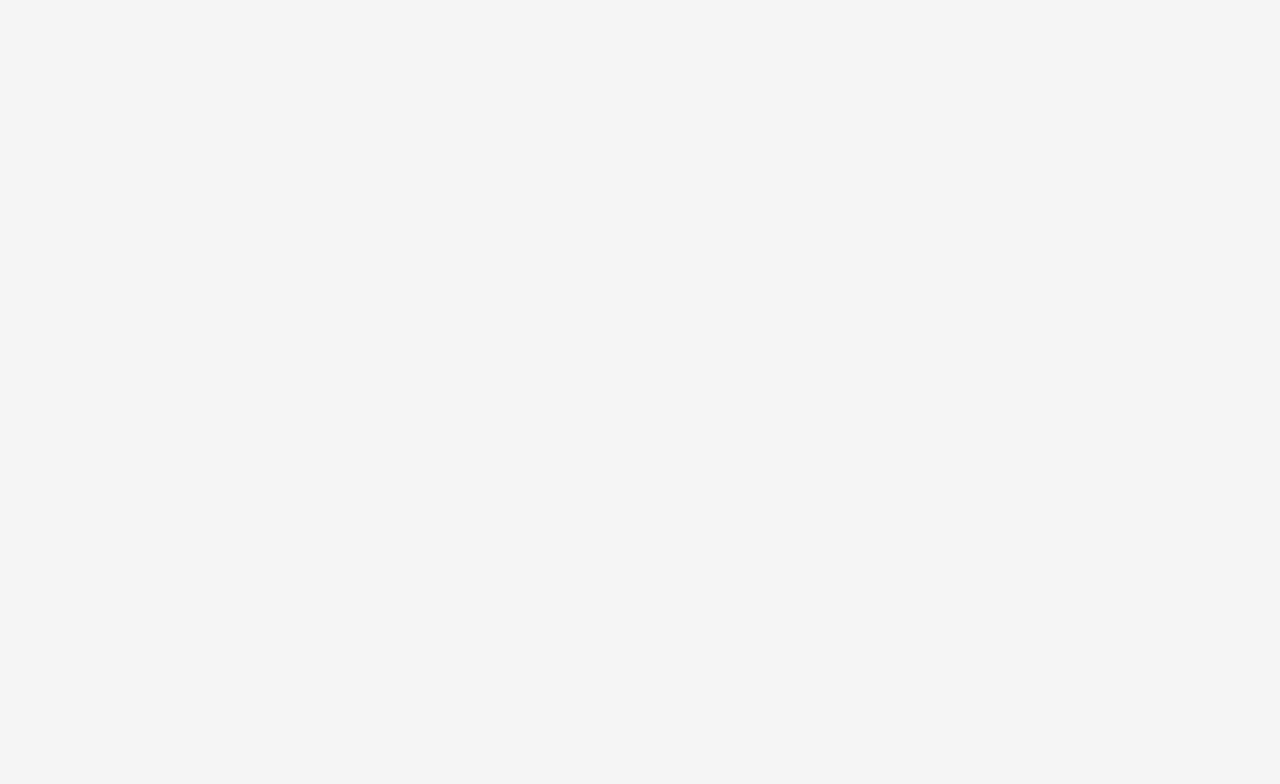
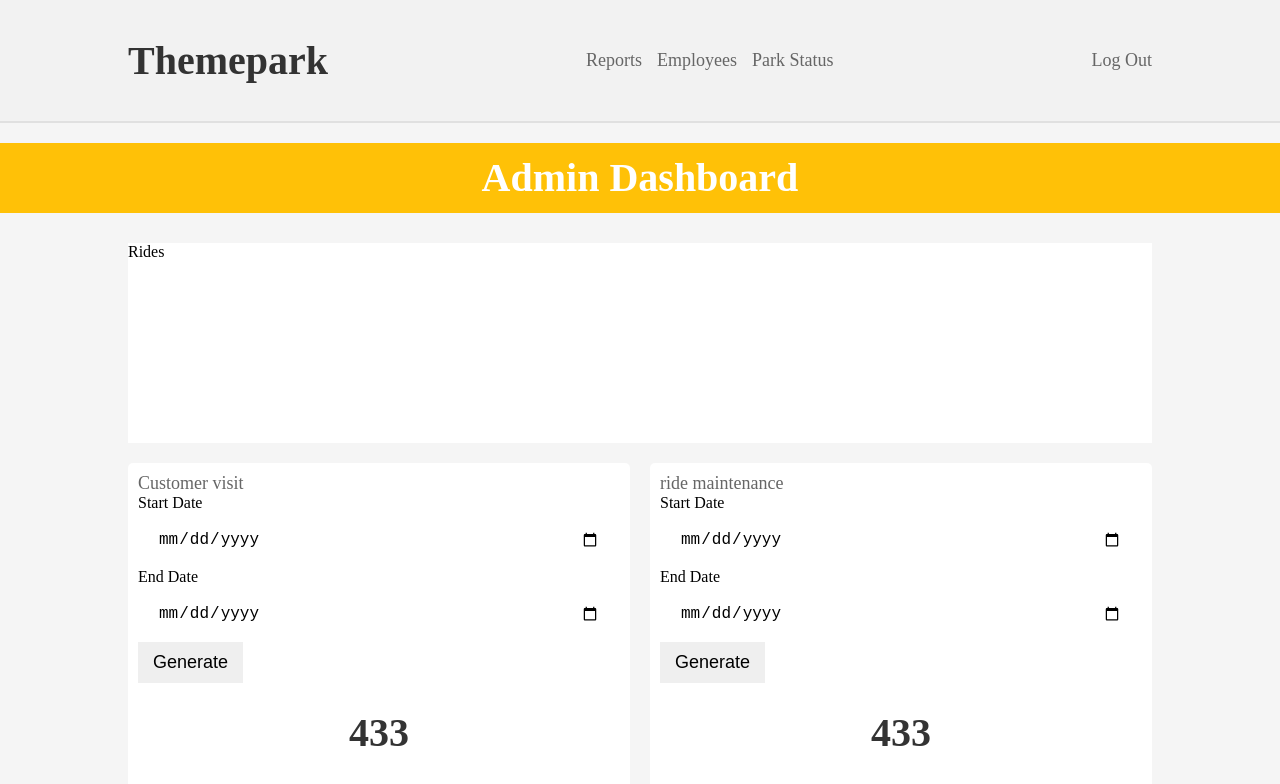
Before and after one commit to zzLinie/themepark, a React (Vite) app in the folder frontend/: page /admin/reports in a window 1280 px wide. Before the commit this address had no page. Shown: the top 784 px of the page. Built offline with nearby package versions, Linux system fonts and the light colour scheme.

Commit message:
Admin reports page

```diff
--- a/frontend/src/App.jsx
+++ b/frontend/src/App.jsx
@@ -1,7 +1,7 @@
 import { BrowserRouter, Routes, Route } from "react-router-dom";
 import Home from "./pages/Home.jsx";
 import AdminLogin from "./pages/AdminLogin.jsx";
-import AdminHome from "./pages/AdminHome.jsx";
+import AdminReports from "./pages/AdminReports.jsx";
 import Dining from "./pages/Dining.jsx";
 import Events from "./pages/Events.jsx";
 import Rides from "./pages/Rides.jsx";
@@ -20,7 +20,7 @@ export default function App() {
         <Route element={<AdminLogin />} path="admin" />
         <Route element={<ProtectedRoutes />}>
           {/*pages unavalible until user is authenticated*/}
-          <Route element={<AdminHome />} path="/adminHome" />
+          <Route element={<AdminReports />} path="/admin/reports" />
         </Route>
       </Routes>
     </BrowserRouter>
--- /dev/null
+++ b/frontend/src/components/adminHeader.css
@@ -0,0 +1,23 @@
+.admin-header {
+  display: flex;
+  justify-content: space-between;
+  align-items: center;
+  border-bottom: 2px solid var(--borderColor);
+  padding: 10px 10%;
+  background-color: #f2f2f2;
+}
+.admin-tabs {
+  display: flex;
+  gap: 15px;
+}
+.admin-banner {
+  background-color: var(--warningColor);
+  height: 70px;
+  display: flex;
+  align-items: center;
+  justify-content: center;
+  margin: 20px 0;
+}
+.admin-banner h1 {
+  color: white;
+}
--- /dev/null
+++ b/frontend/src/components/adminHeader.jsx
@@ -0,0 +1,23 @@
+import "./adminHeader.css";
+import { Link } from "react-router-dom";
+
+export default function AdminHeader() {
+  return (
+    <>
+      <div className="admin-header">
+        <a href="">
+          <h1>Themepark</h1>
+        </a>
+        <div className="admin-tabs">
+          <Link to={"/admin/reports"}>Reports</Link>
+          <Link to={"/admin/employees"}>Employees</Link>
+          <Link to={"/admin/parkstatus"}>Park Status</Link>
+        </div>
+        <Link to={"/"}>Log Out</Link>
+      </div>
+      <div className="admin-banner">
+        <h1>Admin Dashboard</h1>
+      </div>
+    </>
+  );
+}
--- /dev/null
+++ b/frontend/src/components/reportCard.css
@@ -0,0 +1,12 @@
+.card {
+  background-color: white;
+  border-radius: 5px;
+  padding: 10px;
+}
+.card-heading {
+  display: flex;
+  justify-content: space-between;
+}
+.card h1 {
+  text-align: center;
+}
--- /dev/null
+++ b/frontend/src/components/reportCard.jsx
@@ -0,0 +1,19 @@
+import "./reportCard.css";
+import PropTypes from "prop-types";
+
+export default function ReportCard({ reportHeading }) {
+  return (
+    <div className="card">
+      <p>{reportHeading}</p>
+      <label htmlFor="startDate">Start Date</label>
+      <input type="date" name="startDate" id="startDate" />
+      <label htmlFor="endDate">End Date</label>
+      <input type="date" name="endDate" id="endDate" />
+      <button>Generate</button>
+      <h1>433</h1>
+    </div>
+  );
+}
+ReportCard.propTypes = {
+  reportHeading: PropTypes.string,
+};
--- a/frontend/src/pages/AdminHome.jsx
+++ /dev/null
@@ -1,3 +0,0 @@
-export default function AdminHome() {
-  return <h1>Admin Home page</h1>;
-}
--- /dev/null
+++ b/frontend/src/pages/AdminReports.jsx
@@ -0,0 +1,16 @@
+import "./adminReports.css";
+import ReportCard from "../components/reportCard";
+import AdminHeader from "../components/adminHeader";
+
+export default function AdminReports() {
+  return (
+    <div>
+      <AdminHeader />
+      <div className="reports">
+        <div className="popular-rides">Rides</div>
+        <ReportCard reportHeading={"Customer visit"} />
+        <ReportCard reportHeading={"ride maintenance"} />
+      </div>
+    </div>
+  );
+}
--- /dev/null
+++ b/frontend/src/pages/adminReports.css
@@ -0,0 +1,38 @@
+p {
+  margin: 0;
+}
+
+.admin-header {
+  display: flex;
+  justify-content: space-between;
+  align-items: center;
+  border-bottom: 2px solid var(--borderColor);
+  padding: 10px 10%;
+  background-color: #f2f2f2;
+}
+.admin-tabs {
+  display: flex;
+  gap: 15px;
+}
+.admin-banner {
+  background-color: var(--warningColor);
+  height: 70px;
+  display: flex;
+  align-items: center;
+  justify-content: center;
+  margin: 20px 0;
+}
+.admin-banner h1 {
+  color: white;
+}
+.reports {
+  padding: 10px 10%;
+  display: grid;
+  grid-template-columns: 1fr 1fr;
+  gap: 20px;
+}
+.popular-rides {
+  grid-column: span 2;
+  height: 200px;
+  background-color: white;
+}
```
